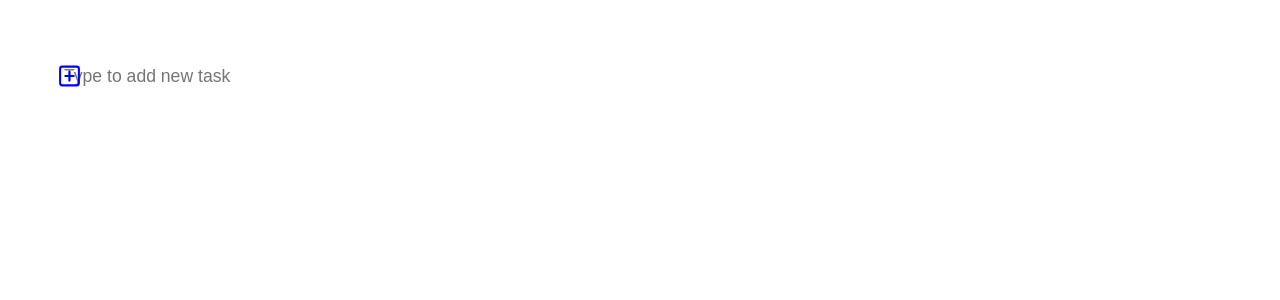
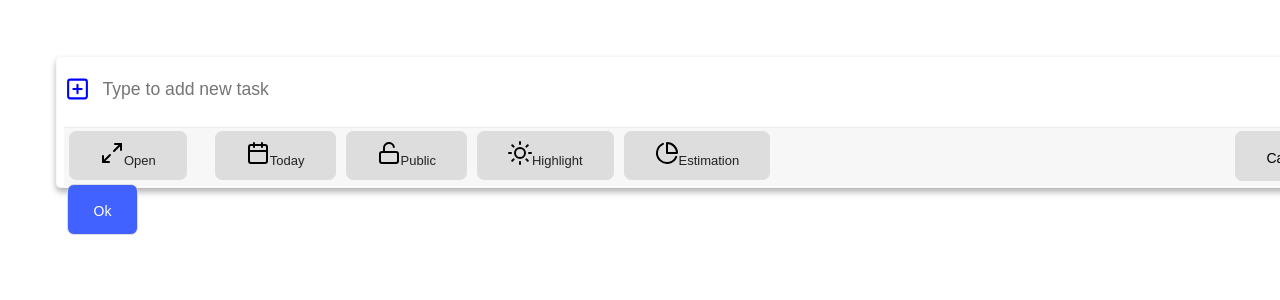
Before and after one commit to Alex900930/text-list-repo, a React (Create React App) app: page / in a window 1280 px wide. Shown: the top 300 px of the page. Built offline with nearby package versions, Linux system fonts and the light colour scheme.

Commit message:
Making change on the second page

```diff
--- a/src/App.css
+++ b/src/App.css
@@ -1,11 +1,20 @@
+body {
+    width: 1440px;
+    height: 1024px;
+    top: -513px;
+    left: -4098px;
+    padding: 56px 56px 928px 56px;
+    color: #FFFFFF;
+}
+
 input {
     width: 1328px;
     height: 40px;
     top: 56px;
     left: 56px;
-    border: 1px;
+    border: 1px transparent;
     font-size: 1.1em;
-    padding: 0 0 0 8px;
+    padding: 0 0 0 20px;
 }
 
 input:hover {
@@ -14,13 +23,108 @@ input:hover {
 
 .input-container {
     position: relative;
+    padding-top: 5px;
+    padding-left: 5px;
+    height: 58px;
+    display: flex;
+    justify-content: center;
 }
 
 .icon {
     position: absolute;
-    top: 50%;
+    top: 40%;
     left: 1px;
     transform: translateY(-50%);
     width: 25px;
     height: 25px;
 }
+
+.form-container {
+    width: 1360px;
+    height: 116px;
+    top: 56px;
+    left: 40px;
+    border: 1px solid #edd8d83d;
+    border-radius: 5px;
+    box-shadow: 0px 4px 6px 0px rgba(0, 0, 0, 0.3);
+    padding: 7px;
+}
+
+.footer-container {
+    background-color: #7f7f7f0f;
+    border-top: 1px solid #ccc3c342;
+    height: 58px;
+    line-height: 149%;
+    width: 100%;
+}
+
+.blog-tab-link {
+    background-color: #fff;
+    border: 1px solid #dedede;
+    border-radius: 7px;
+    padding: 14px 32px;
+    font-family: Satoshi variable, sans-serif;
+    font-size: 13px;
+    font-weight: 500;
+    line-height: 149%;
+    margin-right: 5px;
+    margin-top: 3px;
+    margin-left: 5px;
+}
+
+.w-tab-link {
+    vertical-align: top;
+    text-align: left;
+    cursor: pointer;
+    color: #222;
+    background-color: #ddd;
+    padding: 9px 30px;
+    text-decoration: none;
+    display: inline-block;
+    position: relative;
+}
+
+.w-inline-block {
+    max-width: 100%;
+    display: inline-block;
+}
+
+.open {
+    margin-right: 23px;
+}
+
+.button-Ok {
+    color: #fff;
+    text-align: center;
+    background-color: #4262ff;
+    border-radius: 7px;
+    padding: 17px 22px;
+    font-family: Satoshi variable, sans-serif;
+    font-size: 14px;
+    font-weight: 500;
+    line-height: 140%;
+    border: 1px solid #dedede;
+    margin-right: 5px;
+    margin-top: 3px;
+    margin-left: 3px;
+    vertical-align: top;
+    height: 87%;
+    width: 71px;
+}
+
+.button-Cancel{
+    text-align: center;
+    background-color: #dedede;
+    border-radius: 7px;
+    padding: 17px 22px;
+    font-family: Satoshi variable, sans-serif;
+    font-size: 14px;
+    font-weight: 500;
+    line-height: 140%;
+    border: 1px solid #dedede;
+    margin-right: 5px;
+    margin-top: 3px;
+    margin-left: 460px;
+    height: 87%;
+    width: 106px;
+}
--- a/src/App.js
+++ b/src/App.js
@@ -1,18 +1,54 @@
 import './App.css';
 import plusSquareIcon from './images/plus-square.svg';
+import maximize from './images/maximize-2.svg';
+import calendar from './images/calendar.svg';
+import unlock from './images/unlock.svg';
+import sun from './images/sun.svg';
+import pieChart from './images/pie-chart.svg';
+
 
 function App() {
+
+  const disable = true;
+  console.log(disable);
   return (
-    <div className="App">
+      <div className="form-container">
         <div className="input-container">
           <label>
             <img src={plusSquareIcon} alt="Plus Square Icon" className="icon" />
           </label>
-        <div></div>
           <input
             type="search"
             placeholder="Type to add new task"
           />
+        </div>
+        <div className="footer-container">
+          <button className="blog-tab-link w-tab-link w-inline-block open" disabled={disable}>
+            <img src={maximize} alt="maximize"/>
+              Open
+          </button>
+          <button className="blog-tab-link w-tab-link w-inline-block">
+            <img src={calendar} alt="calendar"/>
+            Today
+          </button>
+          <button className="blog-tab-link w-tab-link w-inline-block">
+            <img  src={unlock} alt={unlock}/>
+            Public
+          </button>
+          <button className="blog-tab-link w-tab-link w-inline-block">
+            <img src={sun} alt={sun}/>
+            Highlight
+          </button>
+          <button className="blog-tab-link w-tab-link w-inline-block">
+            <img src={pieChart} alt={pieChart}/>
+            Estimation
+          </button>
+          <button className="button-Cancel">
+            Cancel
+          </button>
+          <button className="button-Ok">
+            Ok
+          </button>
         </div>
       </div>
   );
```
Lines whose indentation alone changed are shown as unchanged.
